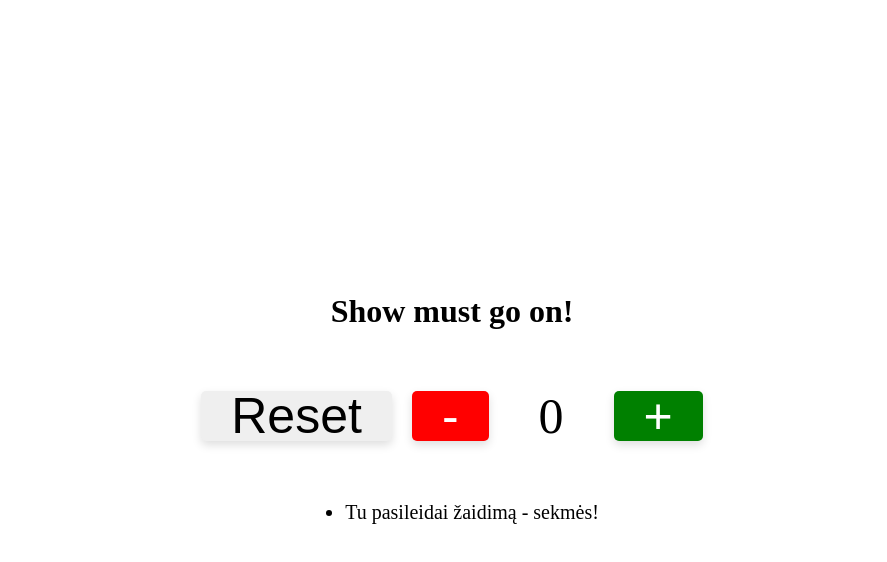
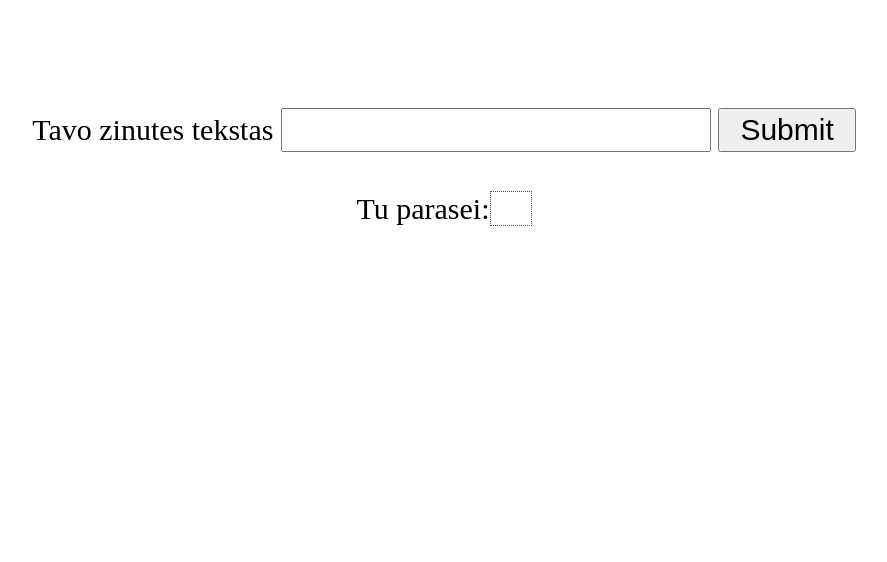
Before and after one commit to AisteBu/19-dom, a website: page index.html in a window 1280 px wide. Shown: the whole page, without its empty margins (196-1083 px from the left). Drawn offline with Linux system fonts and the light colour scheme.

Commit message:
PoSubmitTekstasIsInputISpan

```diff
--- a/css/main.css
+++ b/css/main.css
@@ -1,50 +1,19 @@
-body,
-body* {
-    margin: 0;
-    padding: 0;
-    vertical-align: top;
-    box-sizing: border-box;
-    font-family: 'Gill Sans', 'Gill Sans MT', Calibri, 'Trebuchet MS', sans-serif;
-}
-
 body {
     display: flex;
-    width: 100%;
+    padding: 100px 0;
     flex-direction: column;
     justify-content: center;
     align-items: center;
     gap: 40px;
-    min-height: 100vh;
+    font-size: 30px;
 }
-h1 {
-    text-align: center;
+input,
+button {
+    padding: 0 20px;
+    font-size: 30px;
+    line-height: 40px;
 }
-form {
-    display: flex;
-    gap: 20px;
+span {
+    padding: 0 20px;
+    border: 1px dotted red;
 }
-button {
-    padding: 10px 30px;
-    font-size: 50px;
-    line-height: 30px;
-    border: none;
-    border-radius: 5px;
-    cursor: pointer;
-    box-shadow: 0 4px 10px #0002;
-}
-.minus {
-    background-color: red;
-    color: #fff;
-}
-.plus {
-    background-color: green;
-    color: #fff;
-}
-.number {
-    padding: 10px 30px;
-    font-size: 50px;
-    line-height: 30px;
-}
-ul {
-    font-size: 20px;
-}
--- /dev/null
+++ b/css/reset.css
@@ -0,0 +1,8 @@
+body,
+body* {
+    margin: 0;
+    padding: 0;
+    vertical-align: top;
+    box-sizing: border-box;
+    font-family: 'Gill Sans', 'Gill Sans MT', Calibri, 'Trebuchet MS', sans-serif;
+}
--- a/index.html
+++ b/index.html
@@ -5,21 +5,17 @@
     <meta http-equiv="X-UA-Compatible" content="IE=edge">
     <meta name="viewport" content="width=device-width, initial-scale=1.0">
     <title>Document</title>
+    <link rel="stylesheet" href="./css/reset.css">
     <link rel="stylesheet" href="./css/main.css">
 </head>
 
 <body>
-    <h1>Show must go on!</h1>
     <form>
-        <button class="reset" type="button">Reset</button>
-        <button class="minus" type="button">-</button>
-        <div class="number">0</div>
-        <button class="plus" type="button">+</button>
+        <label for="">Tavo zinutes tekstas</label>
+        <input type="text">   <!-- i input negalima ikisti papildomo vidinio elemento -->
+        <button type="submit">Submit</button>
     </form>
-    <ul>
-        <!-- cia turi buti sukurti <li> elementai, atitinkamai zaidimo eigai
-            <li>Test</li> -->
-    </ul>
+    <div>Tu parasei: <span></span></div>
 
     <script src="./js/main.js"></script>
 </body>
--- a/js/main.js
+++ b/js/main.js
@@ -8,35 +8,49 @@
 
 // Kiekviena karta spaudziant reset mygtuka reikia, jog zinuciu sarase atsirastu irasas su tekstu "Paspaudei reset ir dabartinis rezultatas yra [skaicius]."
 
-let rezultatas = 0;             // jeigu butu const, negaletume atnaujinti rezultato
+// let rezultatas = 0;             // jeigu butu const, negaletume atnaujinti rezultato
 
-const minusDOM = document.querySelector('.minus');
-const numberDOM = document.querySelector('.number');
-const plusDOM = document.querySelector('.plus');
-const resetDOM = document.querySelector('.reset');
-const h1DOM = document.querySelector('h1');
-const ulDOM = document.querySelector('ul');
+// const minusDOM = document.querySelector('.minus');
+// const numberDOM = document.querySelector('.number');
+// const plusDOM = document.querySelector('.plus');
+// const resetDOM = document.querySelector('.reset');
+// const h1DOM = document.querySelector('h1');
+// const ulDOM = document.querySelector('ul');
 
-const gameInProgressMessage = 'Žaidimas progrese';
-const initialH1Text = h1DOM.innerText;
+// const gameInProgressMessage = 'Žaidimas progrese';
+// const initialH1Text = h1DOM.innerText;
 
-ulDOM.innerHTML = `<li> Tu pasileidai žaidimą - sekmės! </li>`;
+// ulDOM.innerHTML = `<li> Tu pasileidai žaidimą - sekmės! </li>`;
 
-minusDOM.addEventListener('click', () => {
-    numberDOM.innerText = --rezultatas;
-    h1DOM.innerText = gameInProgressMessage;
-    ulDOM.innerHTML += `<li> Paspaudei minusą ir dabartinis rezultatas yra ${rezultatas}. </li>`
+// minusDOM.addEventListener('click', () => {
+//     numberDOM.innerText = --rezultatas;
+//     h1DOM.innerText = gameInProgressMessage;
+//     ulDOM.innerHTML += `<li> Paspaudei minusą ir dabartinis rezultatas yra ${rezultatas}. </li>`
+// })
+
+// plusDOM.addEventListener('click', () => {
+//     numberDOM.innerText = ++rezultatas;
+//     h1DOM.innerText = gameInProgressMessage;
+//     ulDOM.innerHTML += `<li> Paspaudei pliusą ir dabartinis rezultatas yra ${rezultatas}. </li>`
+// })
+
+// resetDOM.addEventListener('click', () => {
+//     rezultatas = 0;
+//     numberDOM.innerText = rezultatas;
+//     h1DOM.innerText = initialH1Text;
+//     ulDOM.innerHTML += `<li> Paspaudei reset ir dabartinis rezultatas yra ${rezultatas}. </li>`
+// })
+
+// Formoje parasytas tekstas, po `submit` mygtuko paspaudimo turi buti atvaizduotas `<span>` elemente.
+
+// `input` elemento reiksme istraukiama kreipiantis i to elemento `value` parametra, pvz.: `element.value`
+
+const inputDOM = document.querySelector('input');
+const buttonDOM = document.querySelector('button');
+const spanDOM = document.querySelector('span');
+
+
+buttonDOM.addEventListener ('click', (event) => {    //event - tai tik kintamasis
+    event.preventDefault();
+    spanDOM.innerText = inputDOM.value;
 })
-
-plusDOM.addEventListener('click', () => {
-    numberDOM.innerText = ++rezultatas;
-    h1DOM.innerText = gameInProgressMessage;
-    ulDOM.innerHTML += `<li> Paspaudei pliusą ir dabartinis rezultatas yra ${rezultatas}. </li>`
-})
-
-resetDOM.addEventListener('click', () => {
-    rezultatas = 0;
-    numberDOM.innerText = rezultatas;
-    h1DOM.innerText = initialH1Text;
-    ulDOM.innerHTML += `<li> Paspaudei reset ir dabartinis rezultatas yra ${rezultatas}. </li>`
-})
```
